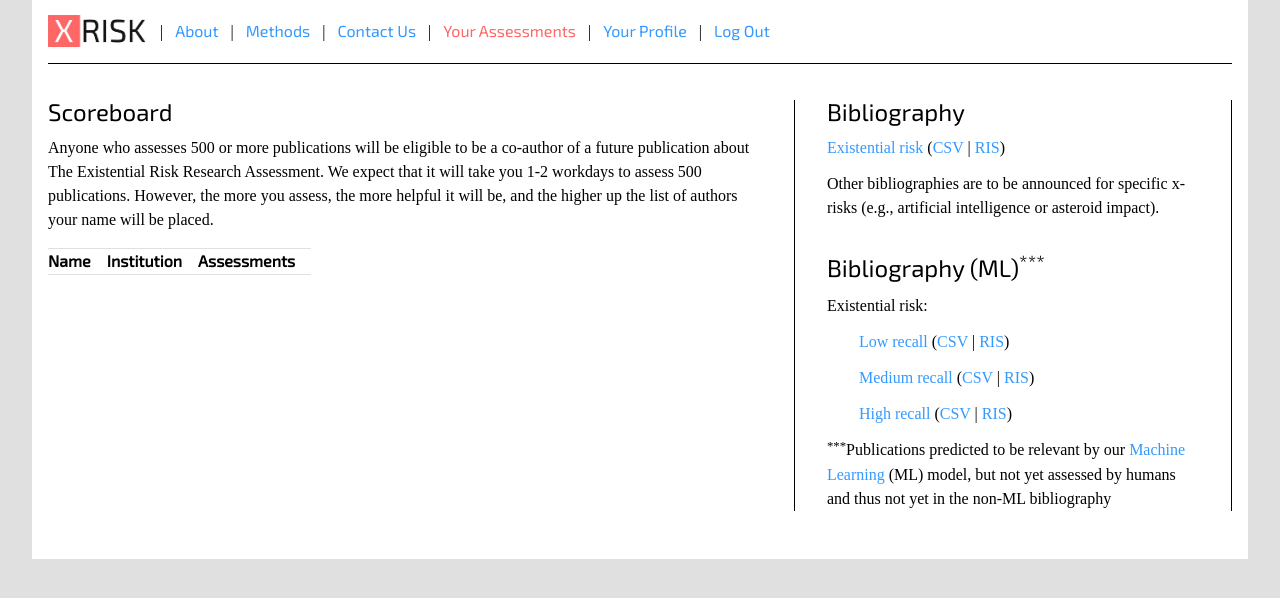
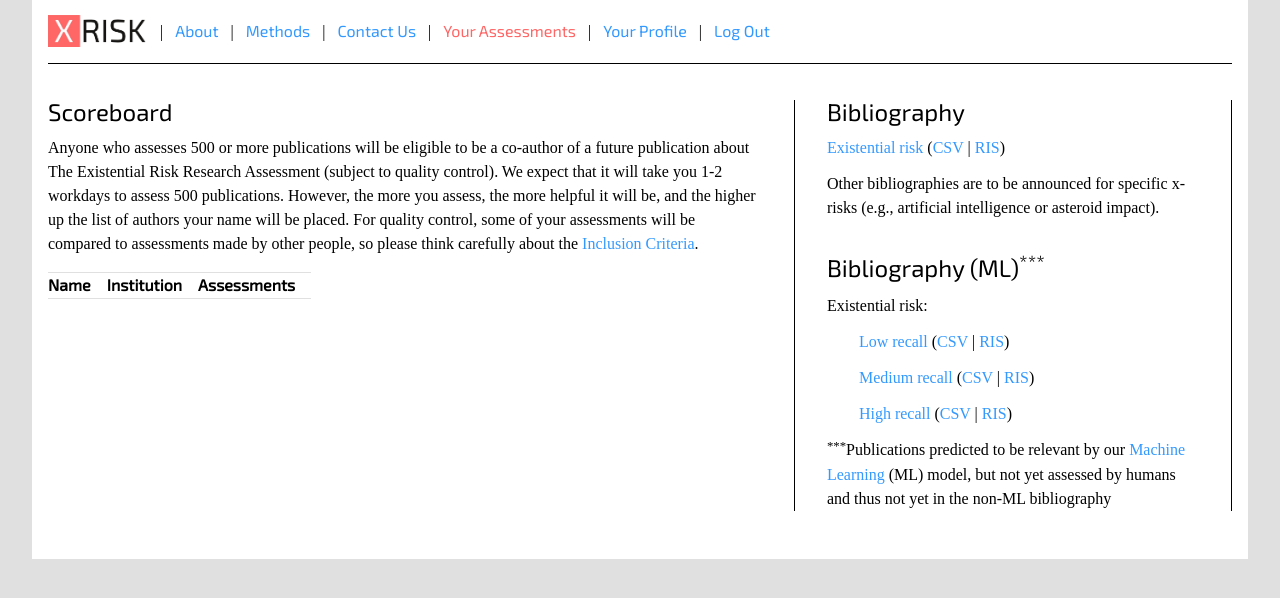
Before and after one commit to gormshackelford/x-risk, a Django app: page /scoreboard/ in a window 1280 px wide. Shown: the part 17-615 px from the top of the page. Run offline with Django 3.2, Linux system fonts and the light colour scheme; the visitor is signed in with stand-in values (Sample User, id 1); data comes from the database, SQL or seed files in the repository; data that the repository does not hold is empty; some web fonts are replaced.

Commit message:
Changed text

```diff
--- a/engine/templates/engine/scoreboard.html
+++ b/engine/templates/engine/scoreboard.html
@@ -13,7 +13,7 @@
 
   <h1>Scoreboard</h1>
 
-  <p>Anyone who assesses 500 or more publications will be eligible to be a co-author of a future publication about The Existential Risk Research Assessment. We expect that it will take you 1-2 workdays to assess 500 publications. However, the more you assess, the more helpful it will be, and the higher up the list of authors your name will be placed.</p>
+  <p>Anyone who assesses 500 or more publications will be eligible to be a co-author of a future publication about The Existential Risk Research Assessment (subject to quality control). We expect that it will take you 1-2 workdays to assess 500 publications. However, the more you assess, the more helpful it will be, and the higher up the list of authors your name will be placed. For quality control, some of your assessments will be compared to assessments made by other people, so please think carefully about the <a href="{% url 'methods' %}"> Inclusion Criteria</a>.</p>
 
   <table>
     <tr>
```
Also changed, not shown: 1 other file.
